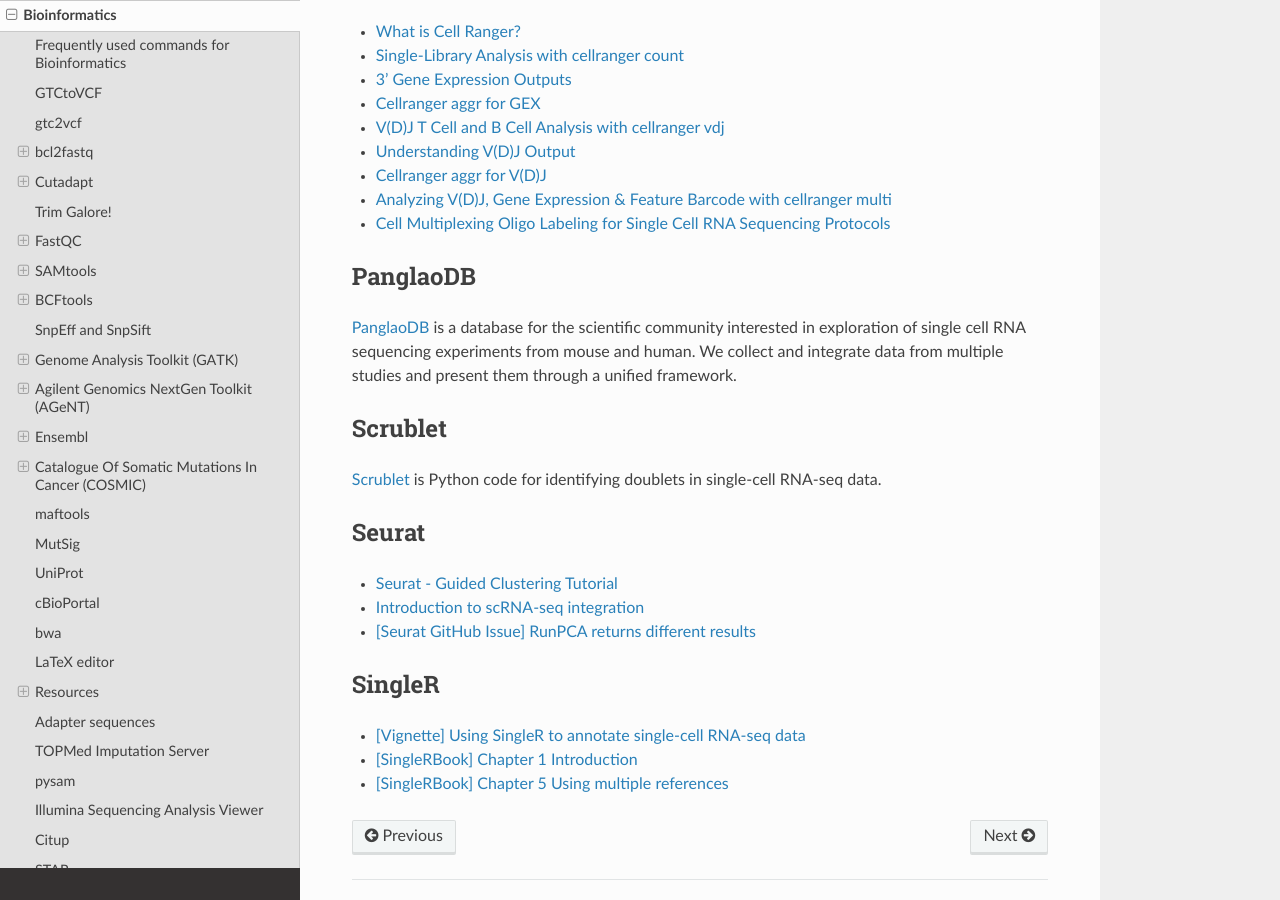
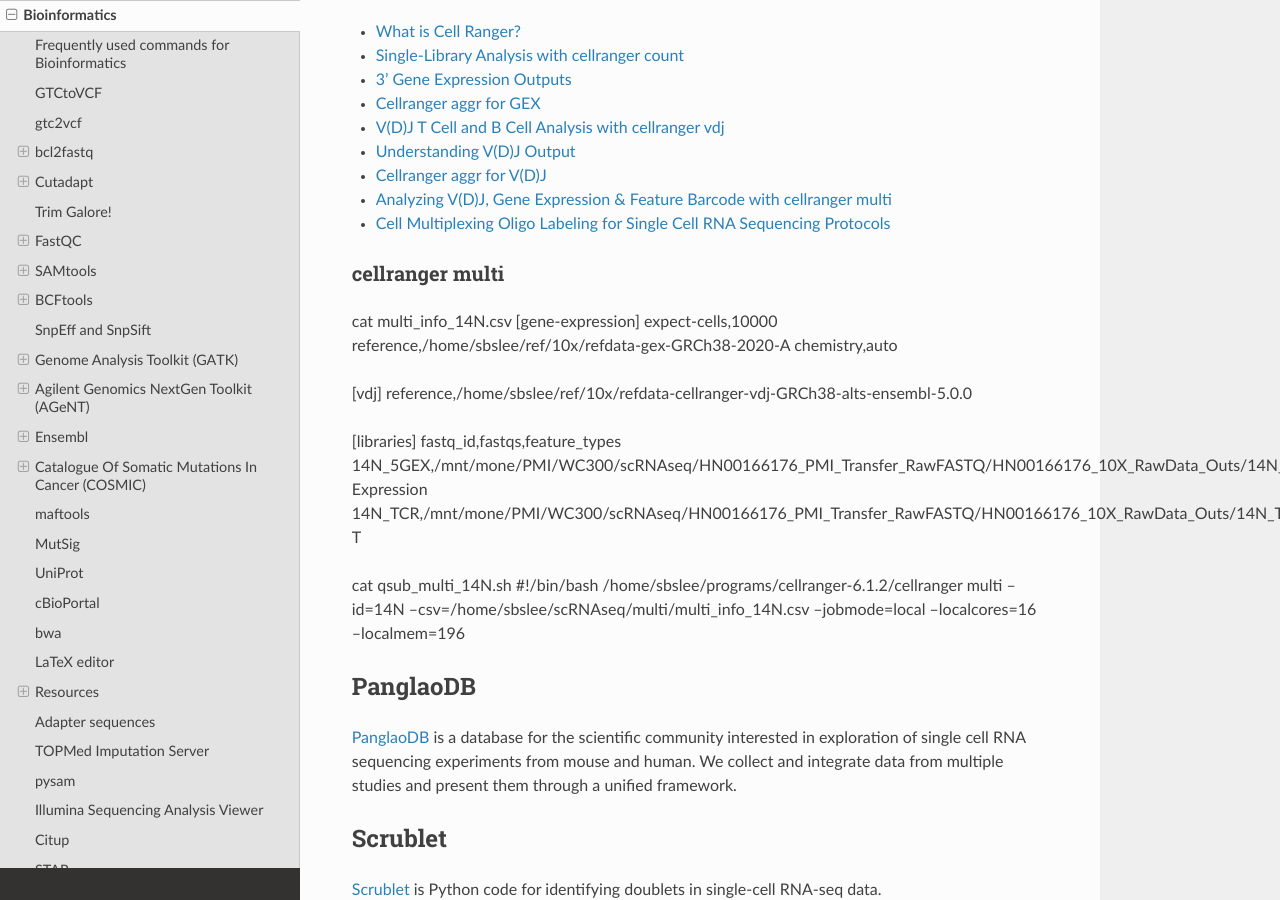
Before and after one commit to sbslee/notes, a Sphinx documentation site: the page built from docs/bioinformatics.rst, in a window 1280 px wide and 900 px high, scrolled down 22938 px. Built offline with Sphinx 7.4.7 and the Read the Docs theme 2.0.0, drawn with Linux system fonts in a browser that asks for light colours.

Commit message:
Update bioinformatics.rst

```diff
--- a/docs/bioinformatics.rst
+++ b/docs/bioinformatics.rst
@@ -1005,7 +1005,6 @@
 
 Protein-Protein Interaction Networks Functional Enrichment Analysis (https://string-db.org/)
 
-
 CEMitool
 ========
 
@@ -1049,6 +1048,32 @@
 - `Analyzing V(D)J, Gene Expression & Feature Barcode with cellranger multi <https://support.10xgenomics.com/single-cell-vdj/software/pipelines/latest/using/multi>`__
 - `Cell Multiplexing Oligo Labeling for Single Cell RNA Sequencing Protocols <https://support.10xgenomics.com/single-cell-gene-expression/overview/doc/demonstrated-protocol-cell-multiplexing-oligo-labeling-for-single-cell-rna-sequencing-protocols>`__
 
+cellranger multi
+----------------
+
+cat multi_info_14N.csv
+[gene-expression]
+expect-cells,10000
+reference,/home/sbslee/ref/10x/refdata-gex-GRCh38-2020-A
+chemistry,auto
+
+[vdj]
+reference,/home/sbslee/ref/10x/refdata-cellranger-vdj-GRCh38-alts-ensembl-5.0.0
+
+[libraries]
+fastq_id,fastqs,feature_types
+14N_5GEX,/mnt/mone/PMI/WC300/scRNAseq/HN00166176_PMI_Transfer_RawFASTQ/HN00166176_10X_RawData_Outs/14N_5GEX/HHMKCCCX2,Gene Expression
+14N_TCR,/mnt/mone/PMI/WC300/scRNAseq/HN00166176_PMI_Transfer_RawFASTQ/HN00166176_10X_RawData_Outs/14N_TCR/HHMKCCCX2,VDJ-T
+
+cat qsub_multi_14N.sh
+#!/bin/bash
+/home/sbslee/programs/cellranger-6.1.2/cellranger multi \
+--id=14N \
+--csv=/home/sbslee/scRNAseq/multi/multi_info_14N.csv \
+--jobmode=local \
+--localcores=16 \
+--localmem=196
+
 PanglaoDB
 =========
 
```
